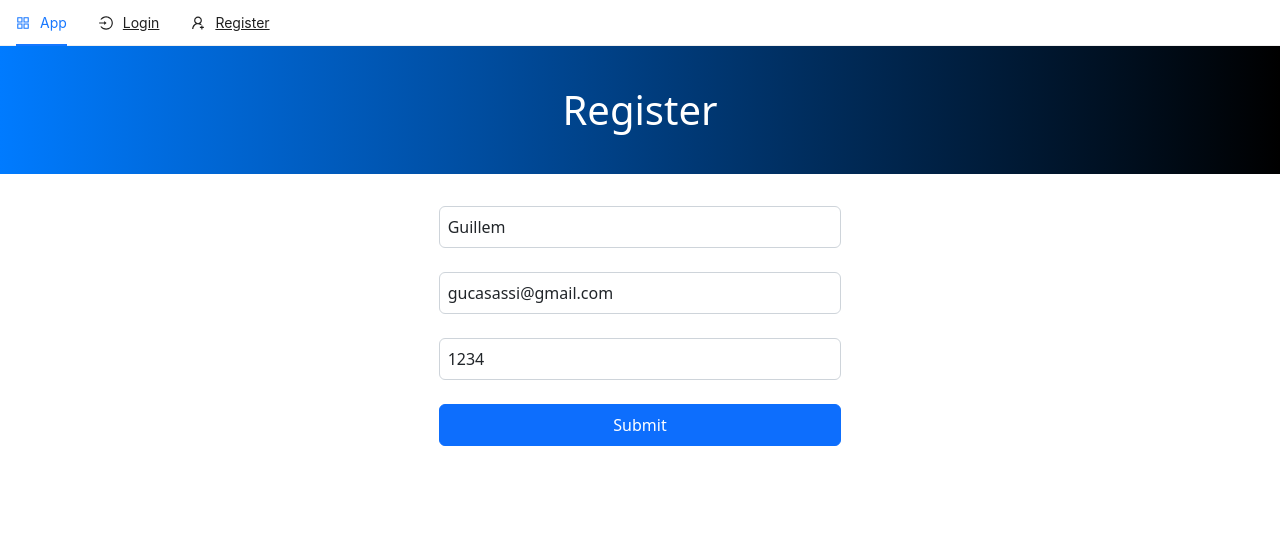
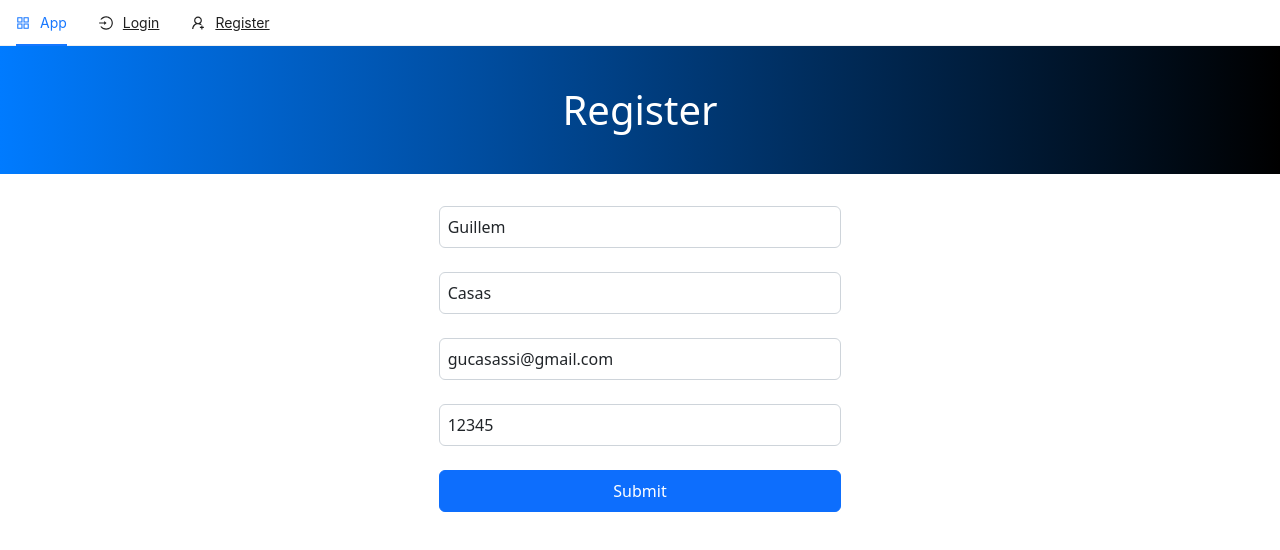
Before and after one commit to gucasassi/udemy-clone, a Next.js app in the folder frontend/: page /register in a window 1280 px wide. Shown: the top 550 px of the page. Built offline with nearby package versions, Linux system fonts and the light colour scheme.

Commit message:
feat(front): add lastname to register form

```diff
--- a/frontend/pages/register.js
+++ b/frontend/pages/register.js
@@ -2,14 +2,16 @@ import { useState } from "react";
 import axios from "axios";
 
 const Register = () => {
-  const [name, setName] = useState("Guillem");
+  const [firstName, setFirstName] = useState("Guillem");
+  const [lastName, setLastName] = useState("Casas");
   const [email, setEmail] = useState("gucasassi@gmail.com");
-  const [password, setPassword] = useState("1234");
+  const [password, setPassword] = useState("12345");
 
   const handleSubmit = async (e) => {
     e.preventDefault();
     const { data } = await axios.post(`http://localhost:8000/api/register`, {
-      name,
+      firstName,
+      lastName,
       email,
       password,
     });
@@ -24,9 +26,17 @@ const Register = () => {
           <input
             type="text"
             className="form-control mb-4 p-2"
-            value={name}
-            onChange={(e) => setName(e.target.value)}
-            placeholder="Enter Name"
+            value={firstName}
+            onChange={(e) => setFirstName(e.target.value)}
+            placeholder="Enter First Name"
+            required
+          />
+          <input
+            type="text"
+            className="form-control mb-4 p-2"
+            value={lastName}
+            onChange={(e) => setLastName(e.target.value)}
+            placeholder="Enter Last Name"
             required
           />
           <input
```
